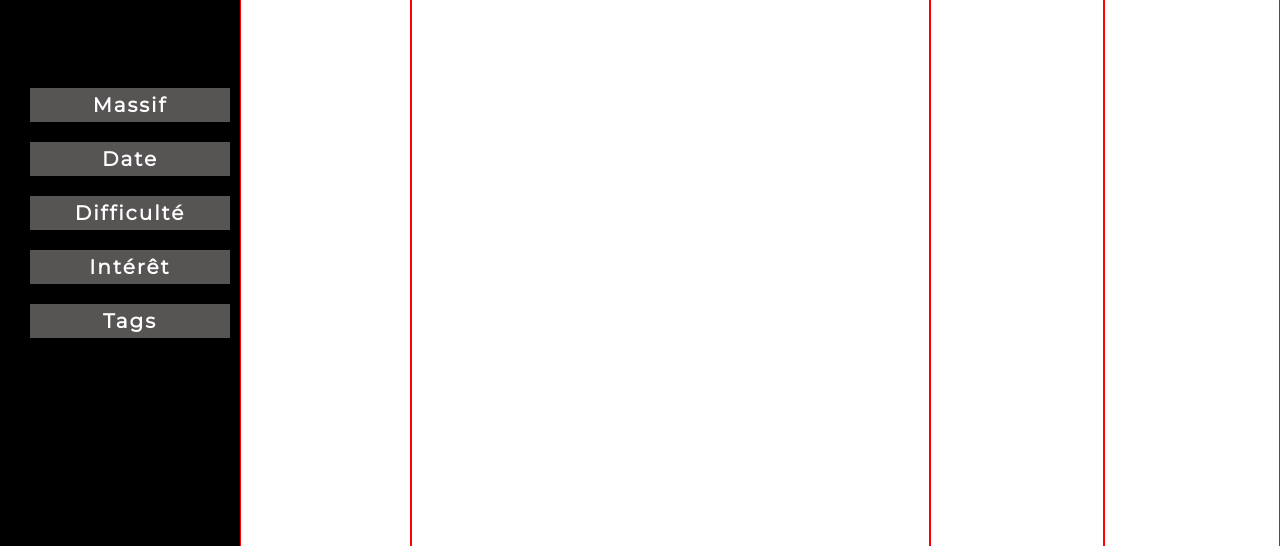
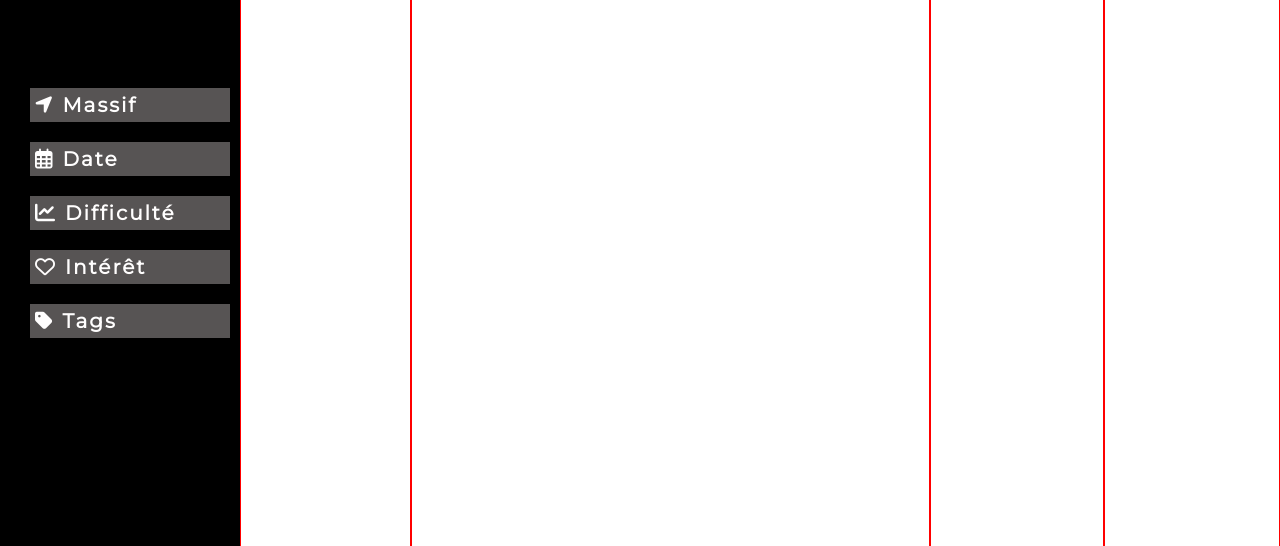
Before and after one commit to PaulineBr0d/MagicPiks, a plain HTML site: page index.html in a window 1280 px wide. Shown: the part 194-740 px from the top of the page. Drawn offline with nearby package versions, Linux system fonts and the light colour scheme.

Commit message:
fa fa icon

```diff
--- a/css/styles.css
+++ b/css/styles.css
@@ -48,6 +48,7 @@ nav{
     right:2%;
 }
 
+
 .title {
     font-family: 'Open Sans', sans-serif;
     color:#00B18A;
@@ -70,7 +71,6 @@ nav{
 
 .sidebar {
     grid-area: sidebar;
-
     background: #000000;
     font-size: 20px;
     letter-spacing: 2px;
@@ -102,12 +102,12 @@ a {
 .menu-title {
   display: block;
   padding: 5px;
-  justify-content: center;
   width: 200px;
   background-color: #575454;
   color: #FFFEFE;
   transition: background-color 0.3s ease, transform 0.2s ease;
   position: relative;
+  text-align: left;
 }
 
 .menu-title:hover {
@@ -115,7 +115,7 @@ a {
   transform: translateY(-2px);
 }
 
-.menu-title:before,
+/*.menu-title:before,
 .menu-title:after {
   content: "";
   position: absolute;
@@ -134,7 +134,7 @@ a {
 .menu-title:after {
   bottom: 0;
   border-bottom: 0 solid transparent;
-}
+}*/
 
 .menu:hover > .menu-title:after {
   border-bottom-width: 4px;
@@ -177,7 +177,6 @@ a {
 
 .menu-dropdown > *:hover {
   background-color: #575454;
-  color: white;
 }
 
 .menu:not(:hover) > .menu-dropdown > * {
@@ -185,7 +184,7 @@ a {
   height: 0;
   padding: 0;
   margin: 0;
-  color: rgba(25, 25, 25, 0);
+  color: #000000;
   transition:
     height 0.3s ease,
     padding 0.3s ease,
@@ -223,7 +222,41 @@ footer{
     background: #00B18A;
     grid-area: footer;
 }
-
+.menu-tag:before {
+    content : "\f02b";
+    margin-right: 8px;
+    font-family: "Font Awesome 6 Free"; /* Ou "FontAwesome" selon la version */
+    font-weight: 900; /* Nécessaire pour les icônes "Solid" */
+    color: #FFFEFE;
+}
+.menu-location:before {
+    content : "\f124";
+    margin-right: 8px;
+    font-family: "Font Awesome 6 Free"; /* Ou "FontAwesome" selon la version */
+    font-weight: 900; /* Nécessaire pour les icônes "Solid" */
+    color: #FFFEFE;
+}
+.menu-calendar:before {
+    content : "\f073";
+    margin-right: 8px;
+    font-family: "Font Awesome 6 Free"; /* Ou "FontAwesome" selon la version */
+    font-weight: 400; /* Nécessaire pour les icônes "Solid" */
+    color: #FFFEFE;
+}
+.menu-difficult:before {
+    content : "\f201";
+    margin-right: 8px;
+    font-family: "Font Awesome 6 Free"; /* Ou "FontAwesome" selon la version */
+    font-weight: 900; /* Nécessaire pour les icônes "Solid" */
+    color: #FFFEFE;
+}
+.menu-heart:before {
+    content : "\f08a";
+    margin-right: 8px;
+    font-family: "Font Awesome 6 Free"; /* Ou "FontAwesome" selon la version */
+    font-weight: 400; /* Nécessaire pour les icônes "Solid" */
+    color: #FFFEFE;
+}
 /*
 @media screen and (max-width:350px) {
     .container{
--- a/index.html
+++ b/index.html
@@ -5,6 +5,7 @@
         <meta name="viewport" content="width=device-width, initial-scale=1.0">
         <link href="https://fonts.googleapis.com/css2?family=Open+Sans:ital,wght@0,300..800;1,300..800&display=swap" rel="stylesheet">
         <link href='https://fonts.googleapis.com/css?family=Montserrat' rel='stylesheet'>
+        <link rel="stylesheet" href="https://cdnjs.cloudflare.com/ajax/libs/font-awesome/6.5.0/css/all.min.css">
         <link href='css/styles.css' rel='stylesheet'>
         <title>Fodos</title>
     </head>
@@ -20,21 +21,21 @@
             </nav> <!--bouton accueil et dark mode-->
              <aside class="sidebar">
                  <li class="sidebar">
-                    <a href="#click" class="menu">
-                        <h4 class="menu-title">Massif</h4>
-                            <ul class="menu-dropdown">
+                    <a href="#click" class="menu" >
+                        <h4 class="menu-title menu-location">Massif</h4>
+                        <ul class="menu-dropdown">
                                 <li>Vercors</li>
                                 <li>Giffre</li>
                                 <li>Dévoluy</li>
                             </ul></a></li>
                     <li class="sidebar">
                     <a href="#click" class="menu">
-                        <h4 class="menu-title">Date</h4>
+                        <h4 class="menu-title menu-calendar">Date</h4>
                             <ul class="menu-dropdown">
                             </ul></a></li>
                      <li class="sidebar">
                     <a href="#click" class="menu">
-                        <h4 class="menu-title">Difficulté</h4>
+                        <h4 class="menu-title menu-difficult">Difficulté</h4>
                             <ul class="menu-dropdown">
                                 <li>Facile</li>
                                 <li>Moyen</li>
@@ -42,7 +43,8 @@
                             </ul></a></li>
                      <li class="sidebar">
                     <a href="#click" class="menu">
-                        <h4 class="menu-title">Intérêt</h4>
+
+                        <h4 class="menu-title menu-heart">Intérêt</h4>
                             <ul class="menu-dropdown">
                                 <li>Faible</li>
                                 <li>Moyen</li>
@@ -50,7 +52,7 @@
                             </ul></a></li>
                     <li class="sidebar">
                     <a href="#click" class="menu">
-                        <h4 class="menu-title">Tags</h4>
+                        <h4 class="menu-title menu-tag" >Tags</h4>
                             <ul class="menu-dropdown">
                                 <li>Lac</li>
                                 <li>Bouquetins</li>
```
